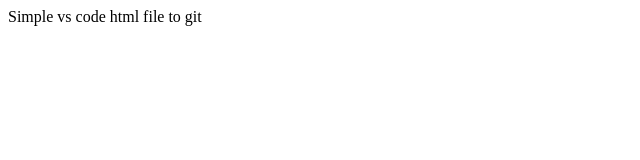
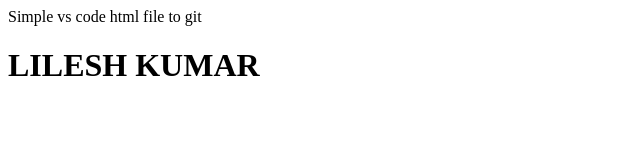
Before and after one commit to RoyLilesh/localrepo, a plain HTML site: page index.html in a window 1280 px wide. Shown: the whole page, without its empty margins (0-640 px from the left). Drawn offline with Linux system fonts and the light colour scheme.

Commit message:
h1 tag added

```diff
--- a/index.html
+++ b/index.html
@@ -7,5 +7,6 @@
   </head>
   <body>
     Simple vs code html file to git
+    <h1>LILESH KUMAR</h1>
   </body>
 </html>
```
